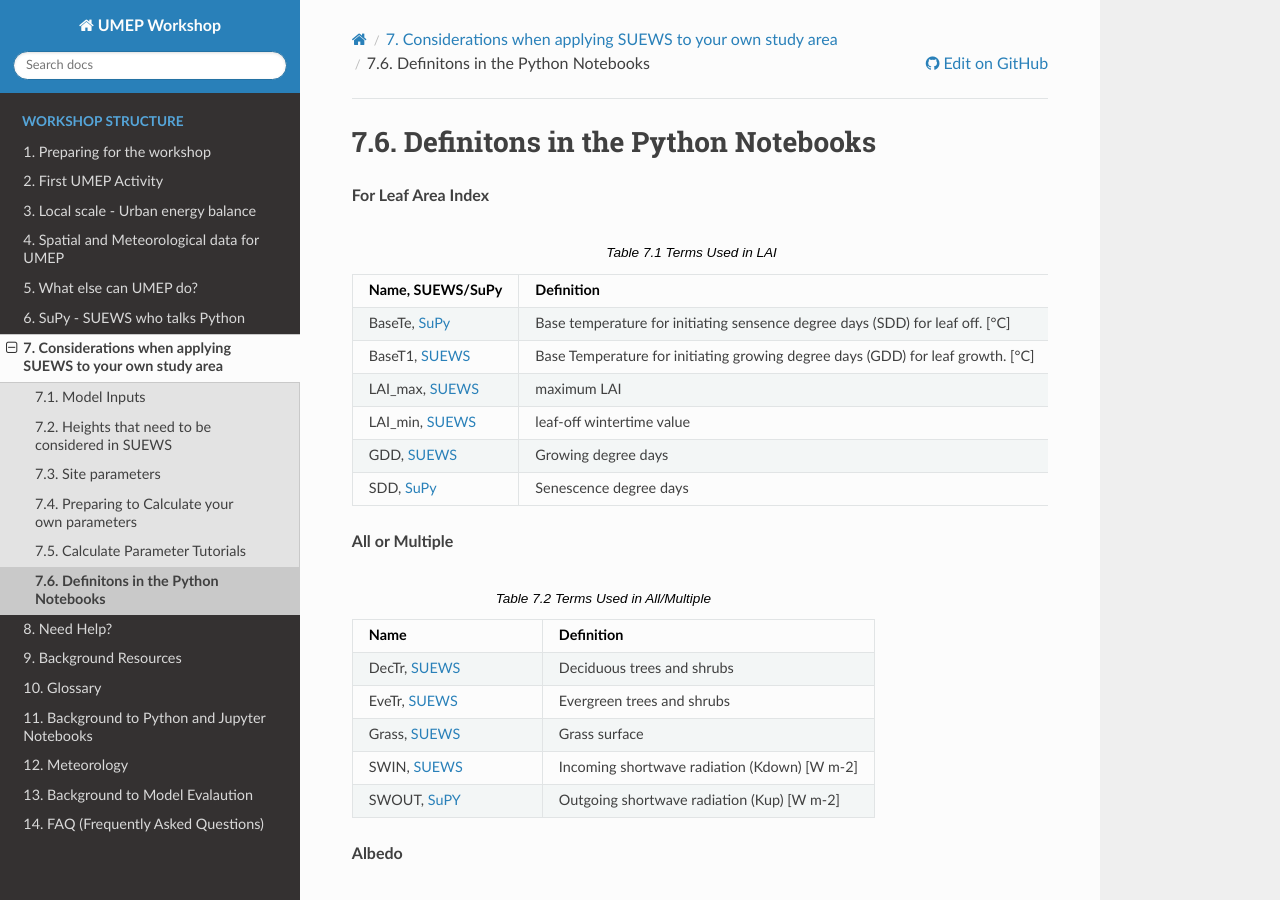
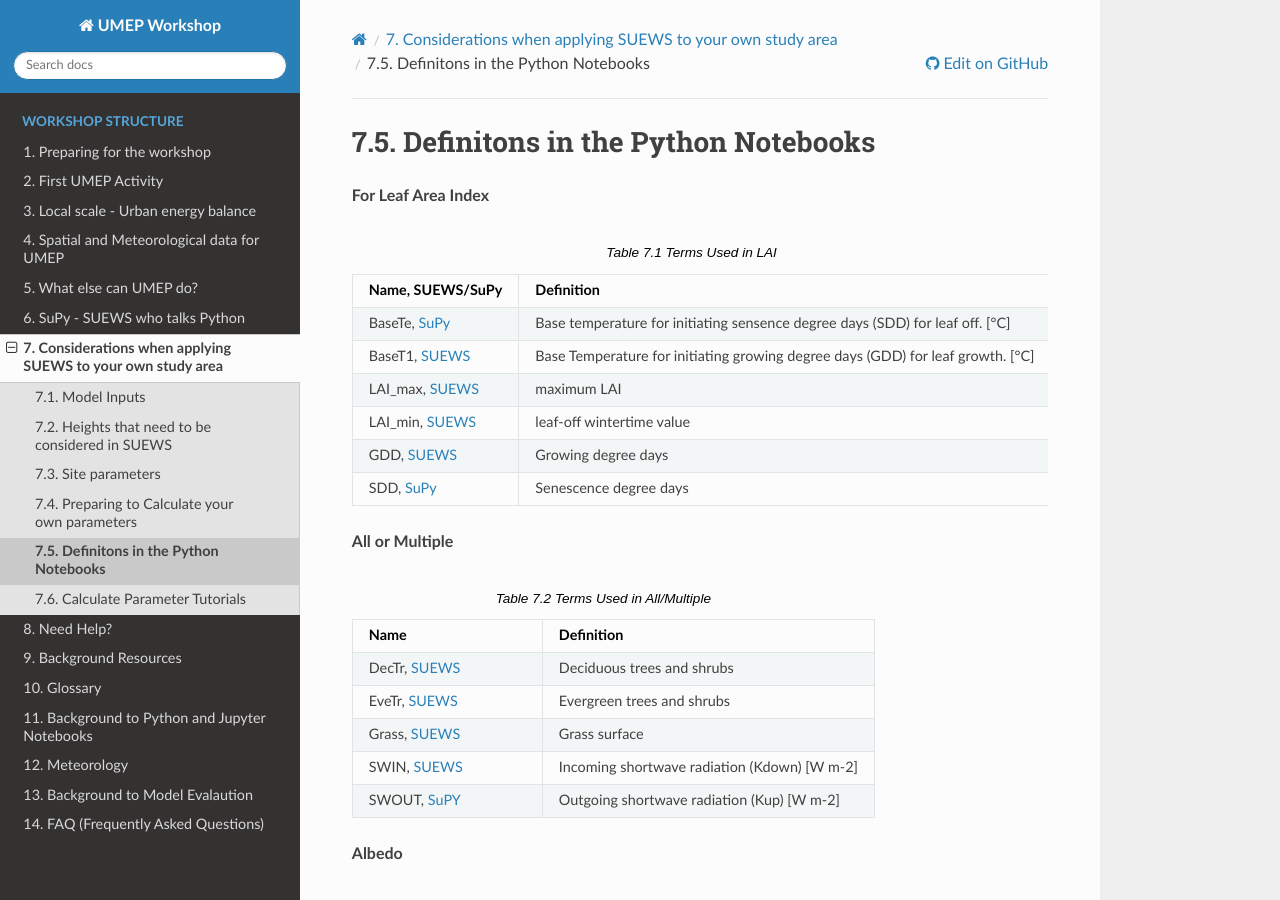
Before and after one commit to Urban-Meteorology-Reading/UMEP-Workshop, a Sphinx documentation site: the page built from source/Parameters/CalcBG.rst, in a window 1280 px wide and 900 px high. Built offline with Sphinx 7.4.7 and the Read the Docs theme 2.0.0, drawn with Linux system fonts in a browser that asks for light colours.

```diff
--- a/source/Parameters/Consider0.rst
+++ b/source/Parameters/Consider0.rst
@@ -13,5 +13,5 @@ The SUEWS manual provides some `guidance  <https://suews.readthedocs.io/en/lates
    Height
    T1
    CalcParam
+   CalcBG
    tutorials/CP2
-   CalcBG
```
